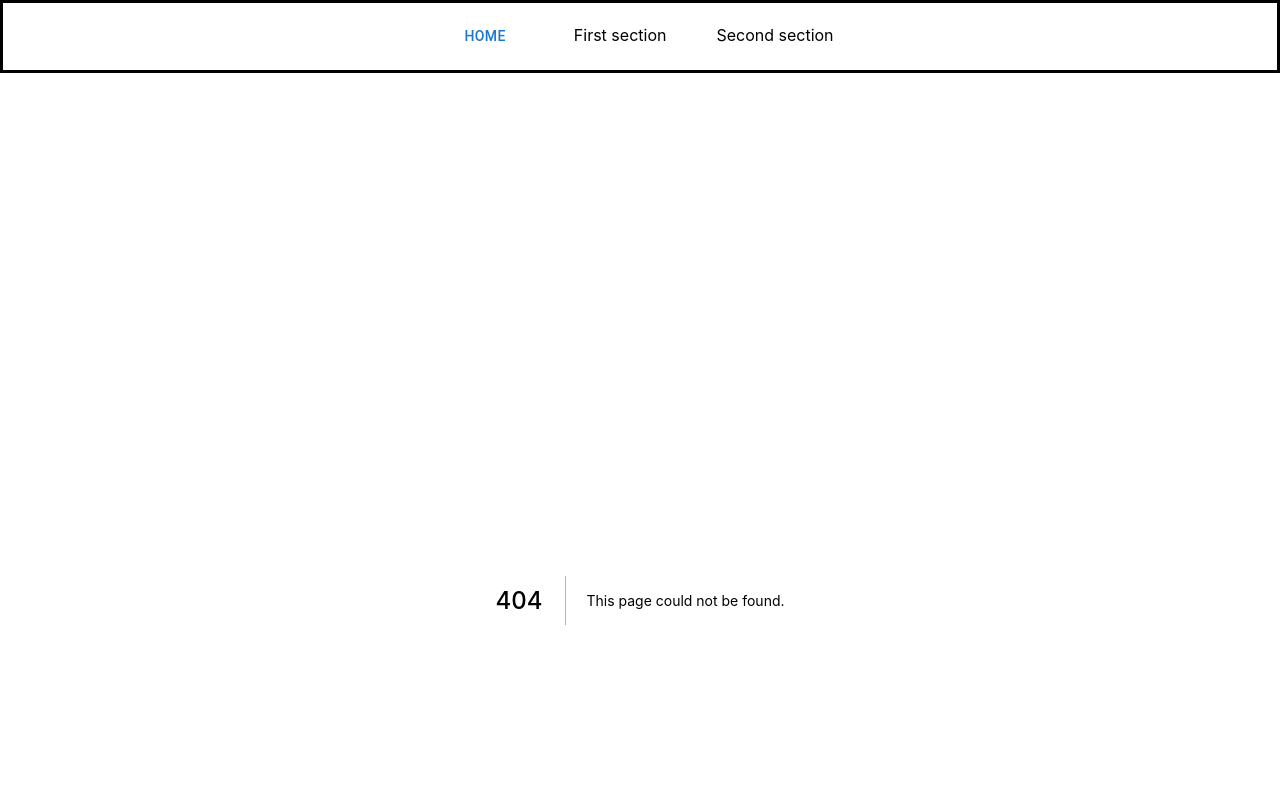
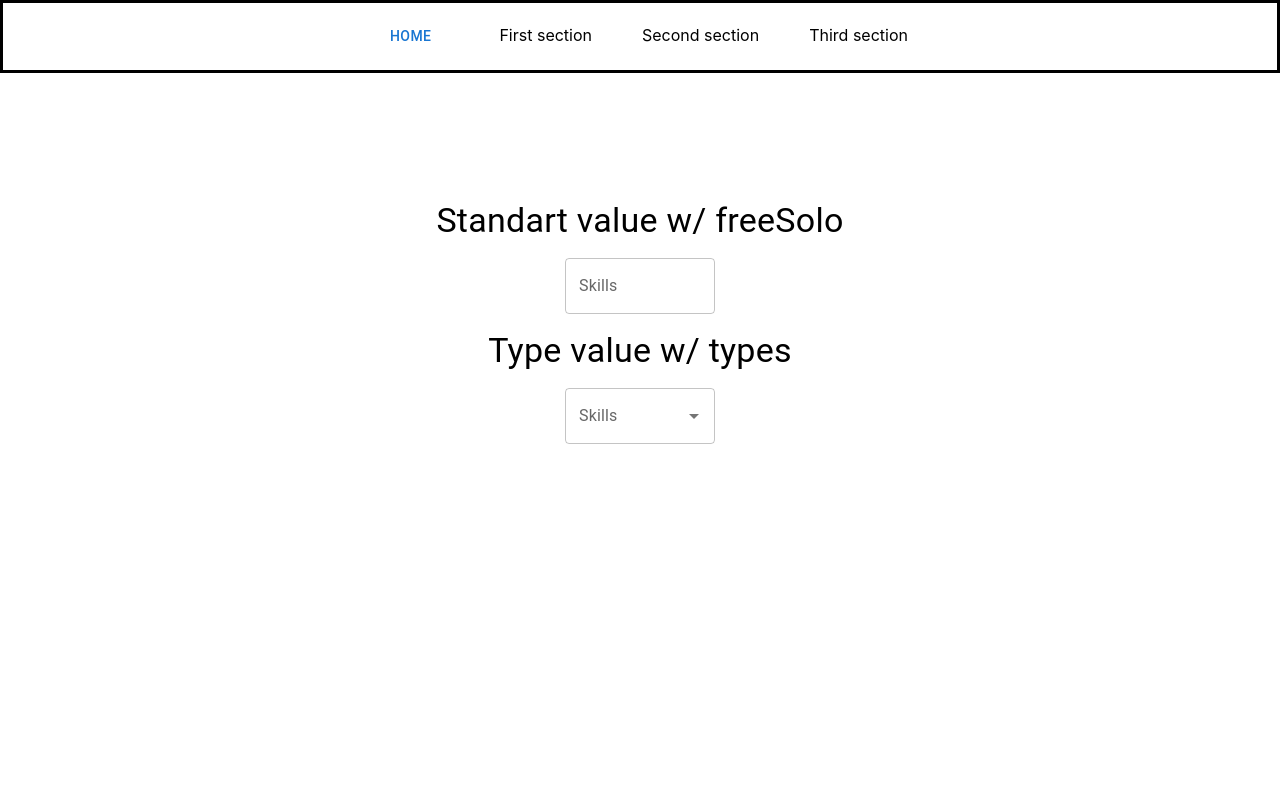
Before and after one commit to DantesSagan/materialNextReact, a Next.js app: page /autocomplete in a window 1280 px wide. Before the commit this address had no page. Shown: the top 800 px of the page. Built offline with nearby package versions, Linux system fonts and the light colour scheme.

Commit message:
13 autocomplete component with typescript

```diff
--- a/components/layout/navbar.js
+++ b/components/layout/navbar.js
@@ -172,6 +172,33 @@ export default function Navbar({ color }) {
               </div>
             </section>{' '}
           </div>
+          <div className='' style={{ display: 'inline-block' }}>
+            <section className='buttonM dropdown'>
+              Third section
+              <div className='dropdown-content'>
+                {' '}
+                <Stack direction='row' display='inline-block'>
+                  {/* You can specify thig group on buttons with variant/orientation*/}
+                  <ButtonGroup
+                    variant='contained'
+                    orientation='vertical'
+                    size='small'
+                    color='secondary'
+                    aria-label='alignment button group'
+                  >
+                    <Button variant='contained'>
+                      {' '}
+                      <Link href='/switch'>Link to Swtich</Link>
+                    </Button>
+                    <Button variant='contained'>
+                      {' '}
+                      <Link href='/rating'>Link to Rating</Link>
+                    </Button>
+                  </ButtonGroup>
+                </Stack>
+              </div>
+            </section>{' '}
+          </div>
         </div>
       </nav>
     </div>
--- /dev/null
+++ b/pages/autocomplete/index.tsx
@@ -0,0 +1,48 @@
+import { Autocomplete, Stack, TextField, Typography } from '@mui/material';
+import React, { useState } from 'react';
+
+const skills = ['HTML', 'CSS', 'JavaScript', 'TypeScript', 'React'];
+
+type Skill = {
+  id: number;
+  label: string;
+};
+
+const skillsOptions = skills.map((skill, index) => ({
+  id: index + 1,
+  label: skill,
+}));
+
+export default function AutoCompleteIndex() {
+  const [value, setValue] = useState<string | null>(null);
+  const [skill, setSkill] = useState<Skill | null>(null);
+
+  // initially skill is set to null and if we are set from Autocomplete component a value
+  // We will see setted data with id: '1', label:'HTML' for example
+  console.log({ skill });
+  console.log({ value });
+  return (
+    <Stack spacing={2} alignItems='center'>
+      {/* Autocomplete - uses if you need list of suggestions of strings to complete input with some values you need */}
+
+      <Typography variant='h4'>Standart value w/ freeSolo</Typography>
+      <Autocomplete
+        value={value}
+        onChange={(_e: any, newValue: string | null) => setValue(newValue)}
+        style={{ width: '150px' }}
+        options={skills}
+        renderInput={(params) => <TextField {...params} label='Skills' />}
+        // freeSolo - means if you type option that not have in an array, value will be displayed and added to log, this is autocomplete like google search
+        freeSolo
+      />
+      <Typography variant='h4'>Type value w/ types</Typography>
+      <Autocomplete
+        options={skillsOptions}
+        value={skill}
+        onChange={(_e: any, newValue: Skill | null) => setSkill(newValue)}
+        renderInput={(params) => <TextField {...params} label='Skills' />}
+        style={{ width: '150px' }}
+      />
+    </Stack>
+  );
+}
--- a/styles/navbar.css
+++ b/styles/navbar.css
@@ -8,13 +8,11 @@
 .dropdown-content {
   display: none;
   position: absolute;
-  background: black;
   min-width: 160px;
 }
 
 .dropdown:hover .dropdown-content {
   position: absolute;
-  background-color: black;
   display: block;
   border-radius: 15px;
 }
```
Also changed, not shown: pages/rating/index.tsx (+9 -2 lines).
